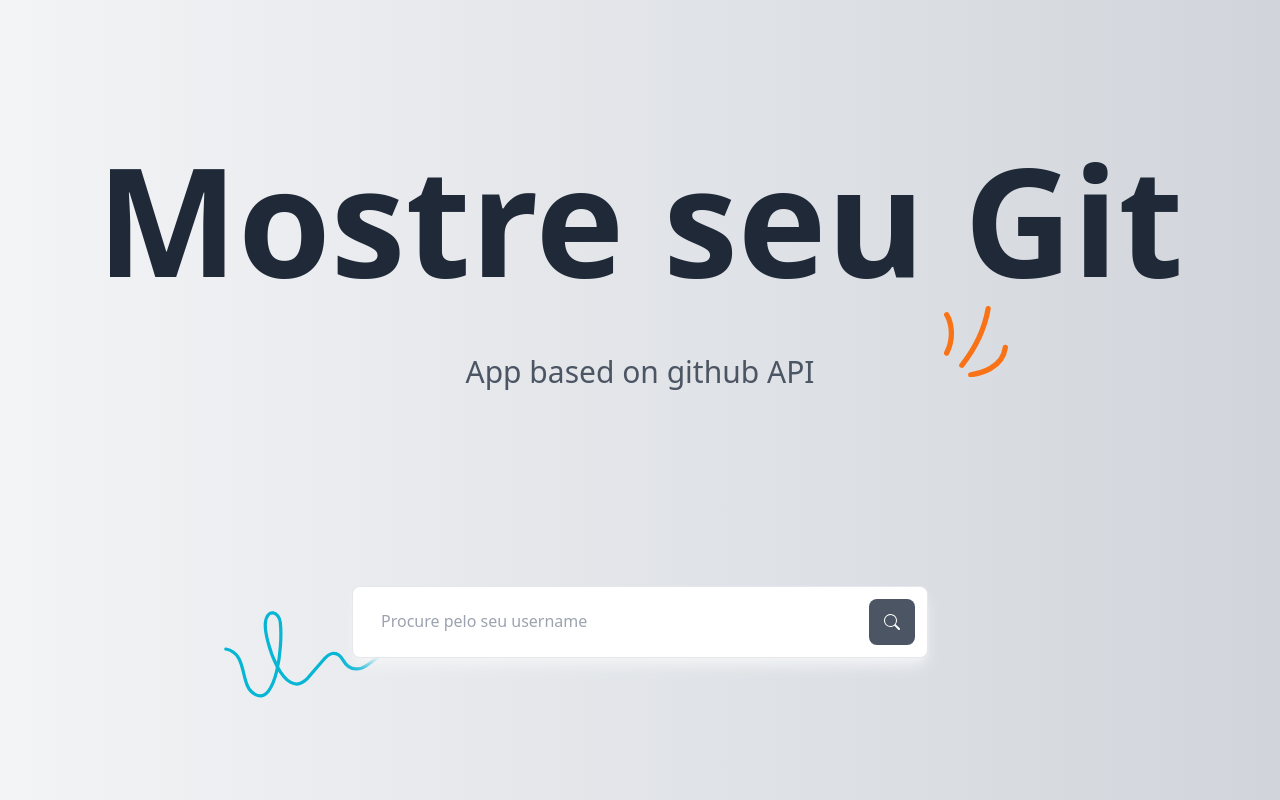
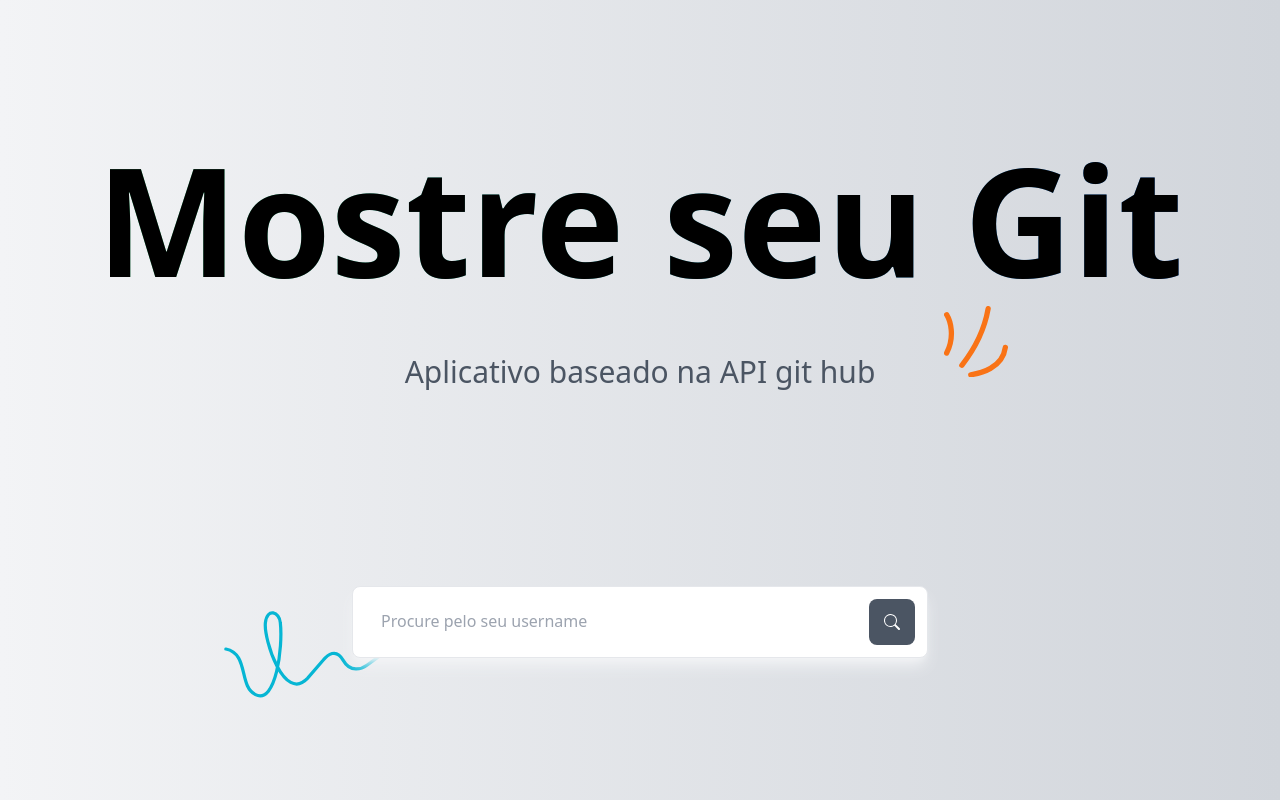
Before and after one commit to 97revenge/show-git, a Next.js app: page / in a window 1280 px wide. Built offline with nearby package versions, Linux system fonts and the light colour scheme.

Commit message:
rework development

```diff
--- a/src/components/Hero/index.tsx
+++ b/src/components/Hero/index.tsx
@@ -6,13 +6,13 @@ export default function Hero({ children }: { children: React.ReactNode }) {
       <div className="relative overflow-hidden bg-gradient-to-r from-gray-100 to-gray-300 h-screen">
         <div className="max-w-[85rem] mx-auto px-4 sm:px-6 lg:px-8 py-10 sm:py-24">
           <div className="text-center">
-            <h1 className="text-6xl sm:text-[150px]  font-bold text-gray-800 dark:text-gray-200 py-12">
+            <h1 className="text-6xl sm:text-[150px]  font-bold bg-gradient-to-r from-green-400 to-blue-500 hover:from-pink-500 hover:to-yellow-500 bg-clip-text  py-12">
               Mostre seu Git
             </h1>
 
             <div className="  mx-auto max-w-xl relative">
-              <p className="mt-3 text-gray-600 dark:text-gray-400 text-3xl pb-2">
-                App based on github API
+              <p className="mt-3 text-gray-600  text-3xl pb-2">
+                Aplicativo baseado na API git hub
               </p>
               <div className=" w-full flex items-center justify-center p-4 mb-[27%]"></div>
               {children}
--- a/src/pages/user/index.tsx
+++ b/src/pages/user/index.tsx
@@ -31,8 +31,6 @@ export default function User({
   repo: Array<object>;
   star: Array<object>;
 }) {
-  "use client";
-
   const {
     login,
     url,
@@ -45,7 +43,7 @@ export default function User({
     hireable,
   } = user;
 
-  const { toPDF, targetRef } = usePDF({ filename: "page.pdf" });
+  const { targetRef } = usePDF({ filename: "page.pdf" });
 
   return (
     <>
```
